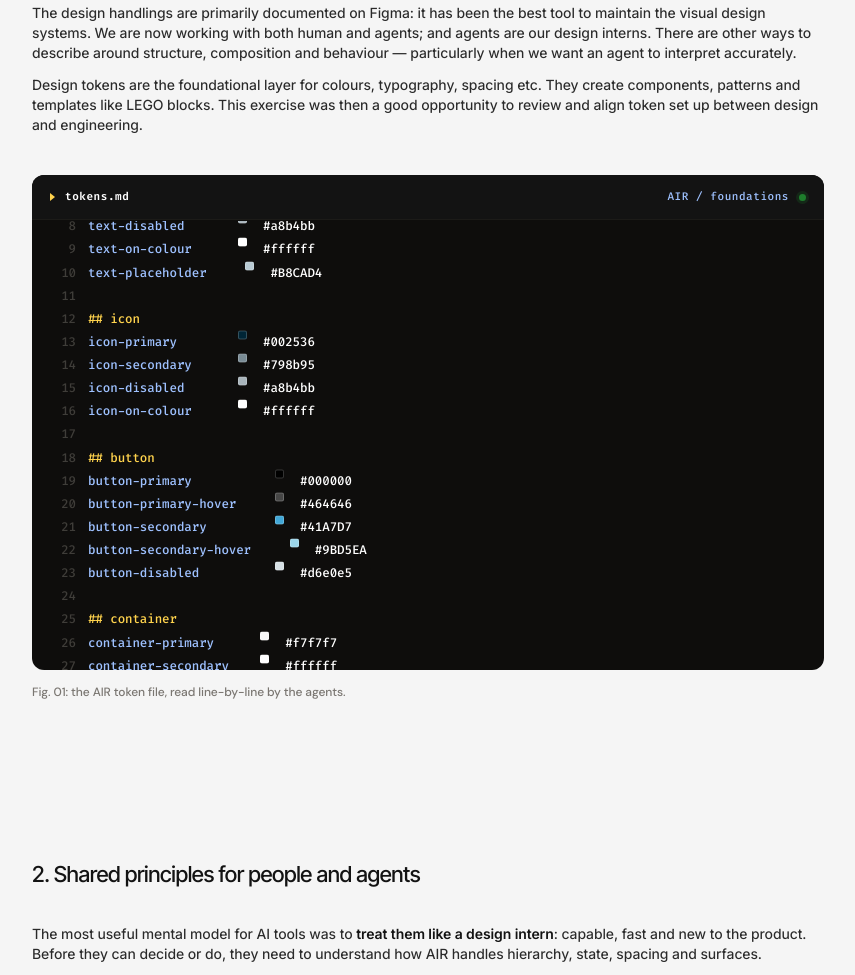
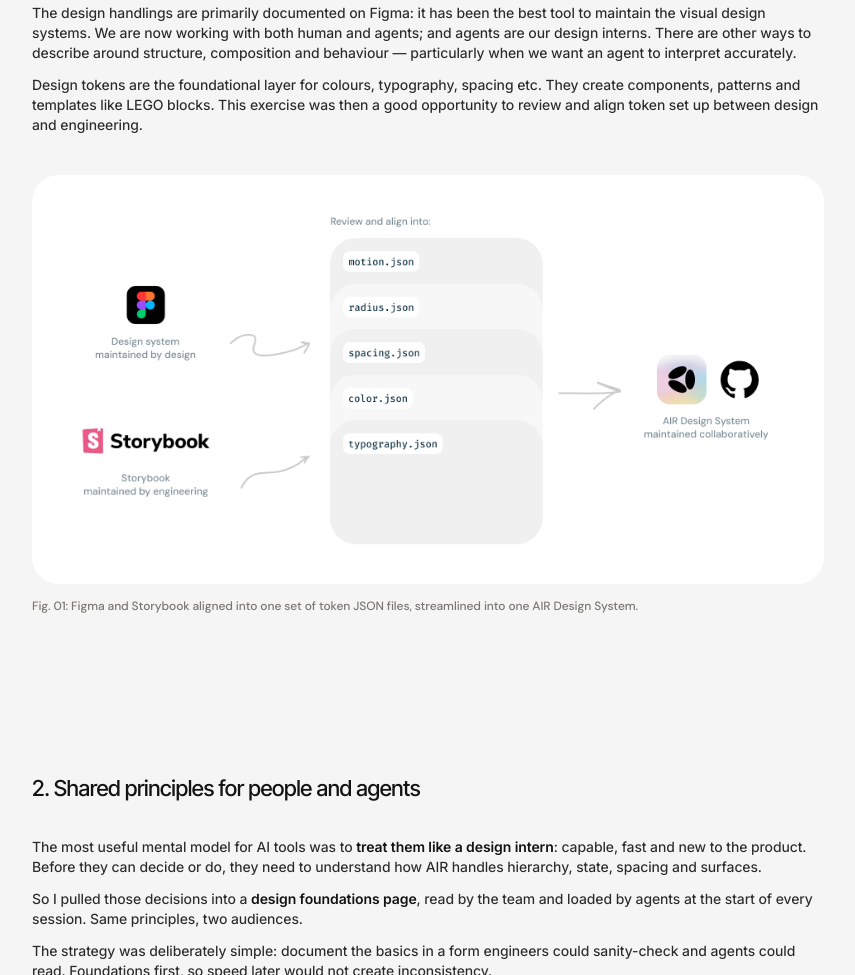
Before and after one commit to wongcheukyiu328-lab/my-portfolio, a plain HTML site: page projects/air.html in a window 1280 px wide. Shown: the part 1194-2169 px from the top of the page, without its empty margins (212-1067 px from the left). Drawn offline with Linux system fonts and the light colour scheme; a web font is replaced by a local one.

Commit message:
AIR case study: replace Fig. 01 with Figma token-flow diagram
Figma + Storybook -> token JSON files -> one AIR Design System,
exported from the Figma "Graph" frame as-is.

Co-Authored-By: Claude Opus 5.5 <noreply@anthropic.com>
Claude-Session: https://claude.ai/code/session_018xt7SXkZVVKuK3iUSNJE3a

```diff
--- a/projects/air.html
+++ b/projects/air.html
@@ -396,6 +396,8 @@
     margin:40px 0 12px;border-radius:12px;overflow:hidden;
     background:#0e0d0c;aspect-ratio:16/9;position:relative;
   }
+  .figure.token-flow{aspect-ratio:auto;background:none;border-radius:0;margin:40px 0 12px}
+  .figure.token-flow img{display:block;width:100%;height:auto}
   .figure .lp-bar{position:absolute;top:0;left:0;right:0;height:32px;background:#1a1a1a;display:flex;align-items:center;gap:6px;padding:0 14px;z-index:2}
   .figure .lp-bar .b{width:10px;height:10px;border-radius:50%;background:#444}
   .figure .lp-bar .b:nth-child(1){background:#ff5b56}
@@ -867,55 +869,10 @@
         </p>
       </div>
 
-      <div class="figure editor reveal" aria-label="AIR token file being documented">
-        <div class="tab">
-          <span class="tri"></span>
-          <span class="fn">tokens.md</span>
-          <span class="who">AIR / foundations</span>
-          <span class="pip"></span>
-        </div>
-        <div class="code scroll">
-          <div class="scroll-track">
-          <div class="row"><span class="ln">1</span><span class="h"># AIR · Colour tokens</span></div>
-          <div class="row"><span class="ln">2</span><span class="c">&nbsp;</span></div>
-          <div class="row"><span class="ln">3</span><span class="g">&gt; Source of truth for every surface, icon, button, and link across the system.</span></div>
-          <div class="row"><span class="ln">4</span><span class="c">&nbsp;</span></div>
-          <div class="row"><span class="ln">5</span><span class="h">## text</span></div>
-          <div class="row"><span class="ln">6</span><span class="k">text-primary</span><span class="n">&nbsp;&nbsp;&nbsp;&nbsp;&nbsp;</span><span class="sw" style="background:#002536"></span><span class="n">#002536</span></div>
-          <div class="row"><span class="ln">7</span><span class="k">text-secondary</span><span class="n">&nbsp;&nbsp;&nbsp;</span><span class="sw" style="background:#798b95"></span><span class="n">#798b95</span></div>
-          <div class="row"><span class="ln">8</span><span class="k">text-disabled</span><span class="n">&nbsp;&nbsp;&nbsp;&nbsp;</span><span class="sw" style="background:#a8b4bb"></span><span class="n">#a8b4bb</span></div>
-          <div class="row"><span class="ln">9</span><span class="k">text-on-colour</span><span class="n">&nbsp;&nbsp;&nbsp;</span><span class="sw" style="background:#ffffff"></span><span class="n">#ffffff</span></div>
-          <div class="row"><span class="ln">10</span><span class="k">text-placeholder</span><span class="n">&nbsp;&nbsp;</span><span class="sw" style="background:#B8CAD4"></span><span class="n">#B8CAD4</span></div>
-          <div class="row"><span class="ln">11</span><span class="c">&nbsp;</span></div>
-          <div class="row"><span class="ln">12</span><span class="h">## icon</span></div>
-          <div class="row"><span class="ln">13</span><span class="k">icon-primary</span><span class="n">&nbsp;&nbsp;&nbsp;&nbsp;&nbsp;</span><span class="sw" style="background:#002536"></span><span class="n">#002536</span></div>
-          <div class="row"><span class="ln">14</span><span class="k">icon-secondary</span><span class="n">&nbsp;&nbsp;&nbsp;</span><span class="sw" style="background:#798b95"></span><span class="n">#798b95</span></div>
-          <div class="row"><span class="ln">15</span><span class="k">icon-disabled</span><span class="n">&nbsp;&nbsp;&nbsp;&nbsp;</span><span class="sw" style="background:#a8b4bb"></span><span class="n">#a8b4bb</span></div>
-          <div class="row"><span class="ln">16</span><span class="k">icon-on-colour</span><span class="n">&nbsp;&nbsp;&nbsp;</span><span class="sw" style="background:#ffffff"></span><span class="n">#ffffff</span></div>
-          <div class="row"><span class="ln">17</span><span class="c">&nbsp;</span></div>
-          <div class="row"><span class="ln">18</span><span class="h">## button</span></div>
-          <div class="row"><span class="ln">19</span><span class="k">button-primary</span><span class="n">&nbsp;&nbsp;&nbsp;&nbsp;&nbsp;&nbsp;&nbsp;&nbsp;</span><span class="sw" style="background:#000000"></span><span class="n">#000000</span></div>
-          <div class="row"><span class="ln">20</span><span class="k">button-primary-hover</span><span class="n">&nbsp;&nbsp;</span><span class="sw" style="background:#464646"></span><span class="n">#464646</span></div>
-          <div class="row"><span class="ln">21</span><span class="k">button-secondary</span><span class="n">&nbsp;&nbsp;&nbsp;&nbsp;&nbsp;&nbsp;</span><span class="sw" style="background:#41A7D7"></span><span class="n">#41A7D7</span></div>
-          <div class="row"><span class="ln">22</span><span class="k">button-secondary-hover</span><span class="n">&nbsp;&nbsp;</span><span class="sw" style="background:#9BD5EA"></span><span class="n">#9BD5EA</span></div>
-          <div class="row"><span class="ln">23</span><span class="k">button-disabled</span><span class="n">&nbsp;&nbsp;&nbsp;&nbsp;&nbsp;&nbsp;&nbsp;</span><span class="sw" style="background:#d6e0e5"></span><span class="n">#d6e0e5</span></div>
-          <div class="row"><span class="ln">24</span><span class="c">&nbsp;</span></div>
-          <div class="row"><span class="ln">25</span><span class="h">## container</span></div>
-          <div class="row"><span class="ln">26</span><span class="k">container-primary</span><span class="n">&nbsp;&nbsp;&nbsp;</span><span class="sw" style="background:#f7f7f7"></span><span class="n">#f7f7f7</span></div>
-          <div class="row"><span class="ln">27</span><span class="k">container-secondary</span><span class="n">&nbsp;</span><span class="sw" style="background:#ffffff"></span><span class="n">#ffffff</span></div>
-          <div class="row"><span class="ln">28</span><span class="k">container-inverse</span><span class="n">&nbsp;&nbsp;&nbsp;</span><span class="sw" style="background:#000000"></span><span class="n">#000000</span></div>
-          <div class="row"><span class="ln">29</span><span class="c">&nbsp;</span></div>
-          <div class="row"><span class="ln">30</span><span class="h">## surface</span></div>
-          <div class="row"><span class="ln">31</span><span class="k">surface</span><span class="n">&nbsp;&nbsp;&nbsp;&nbsp;&nbsp;&nbsp;&nbsp;&nbsp;&nbsp;&nbsp;</span><span class="sw" style="background:#FAFAFA"></span><span class="n">#FAFAFA</span></div>
-          <div class="row"><span class="ln">32</span><span class="k">surface-dim</span><span class="n">&nbsp;&nbsp;&nbsp;&nbsp;&nbsp;&nbsp;</span><span class="sw" style="background:#E3E9EA"></span><span class="n">#E3E9EA</span></div>
-          <div class="row"><span class="ln">33</span><span class="c">&nbsp;</span></div>
-          <div class="row"><span class="ln">34</span><span class="h">## link</span></div>
-          <div class="row"><span class="ln">35</span><span class="k">link-default</span><span class="n">&nbsp;&nbsp;&nbsp;&nbsp;&nbsp;</span><span class="sw" style="background:#002536"></span><span class="n">#002536</span></div>
-          <div class="row"><span class="ln">36</span><span class="k">link-hover</span><span class="n">&nbsp;&nbsp;&nbsp;&nbsp;&nbsp;&nbsp;&nbsp;</span><span class="sw" style="background:#464646"></span><span class="n">#464646</span><span class="caret"></span></div>
-          </div>
-        </div>
-      </div>
-      <p class="fig-caption">Fig. 01: the AIR token file, read line-by-line by the agents.</p>
+      <figure class="figure token-flow reveal" aria-label="Figma and Storybook aligned into token JSON files, streamlined into one AIR Design System">
+        <img src="../assets/air-token-flow.png" width="957" height="494" alt="Figma (design system maintained by design) and Storybook (maintained by engineering) feed into token files motion.json, radius.json, spacing.json, color.json and typography.json, which form the AIR Design System maintained collaboratively on GitHub.">
+      </figure>
+      <p class="fig-caption">Fig. 01: Figma and Storybook aligned into one set of token JSON files, streamlined into one AIR Design System.</p>
     </article>
   </div>
 </section>
```
Also changed, not shown: assets/air-token-flow.png (added).
